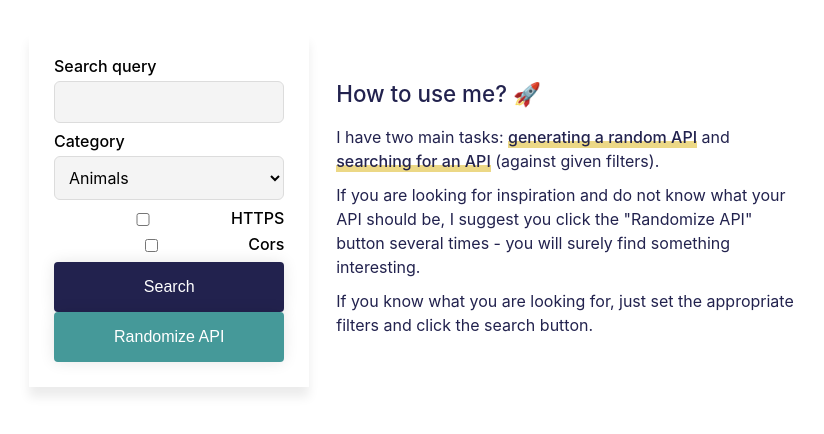
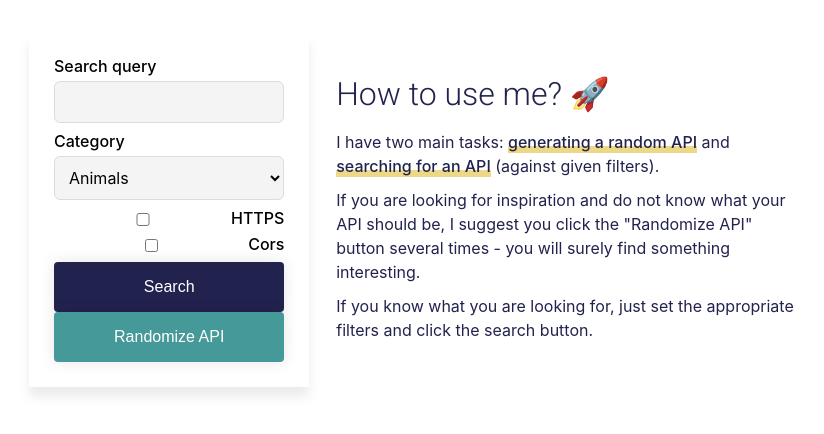
Before and after one commit to kstawinski/random-api, a Svelte app: page / in a window 1280 px wide. Shown: the part 190-624 px from the top of the page, without its empty margins (227-1051 px from the left). Built offline with nearby package versions, Linux system fonts and the light colour scheme.

Commit message:
Change styles of about section title

```diff
--- a/src/App.svelte
+++ b/src/App.svelte
@@ -79,6 +79,8 @@
 </main>
 
 <style type="text/scss">
+@import url('https://fonts.googleapis.com/css2?family=Roboto:wght@300;400;500&display=swap');
+
 .home {
 	display: flex;
 	width: 100vw;
--- a/src/components/About.svelte
+++ b/src/components/About.svelte
@@ -32,9 +32,10 @@
   align-items: center;
 
   &__title {
-    font-size: 1.4em;
+    font-size: 2em;
     margin-bottom: 20px;
-    font-weight: 500;
+    font-weight: 300;
+    font-family: 'Roboto', sans-serif;
   }
   &__content {
     line-height: 1.5;
```
